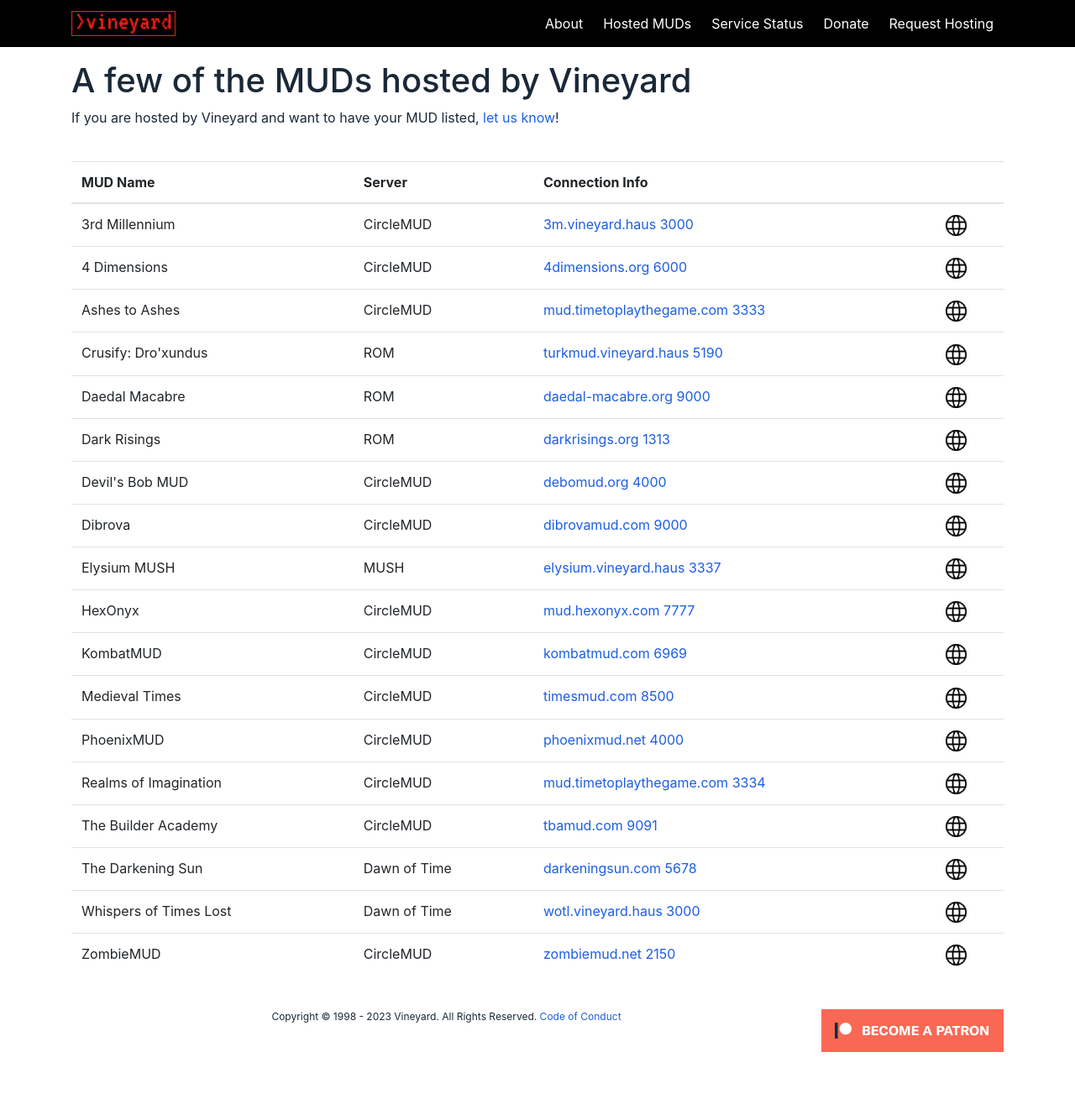
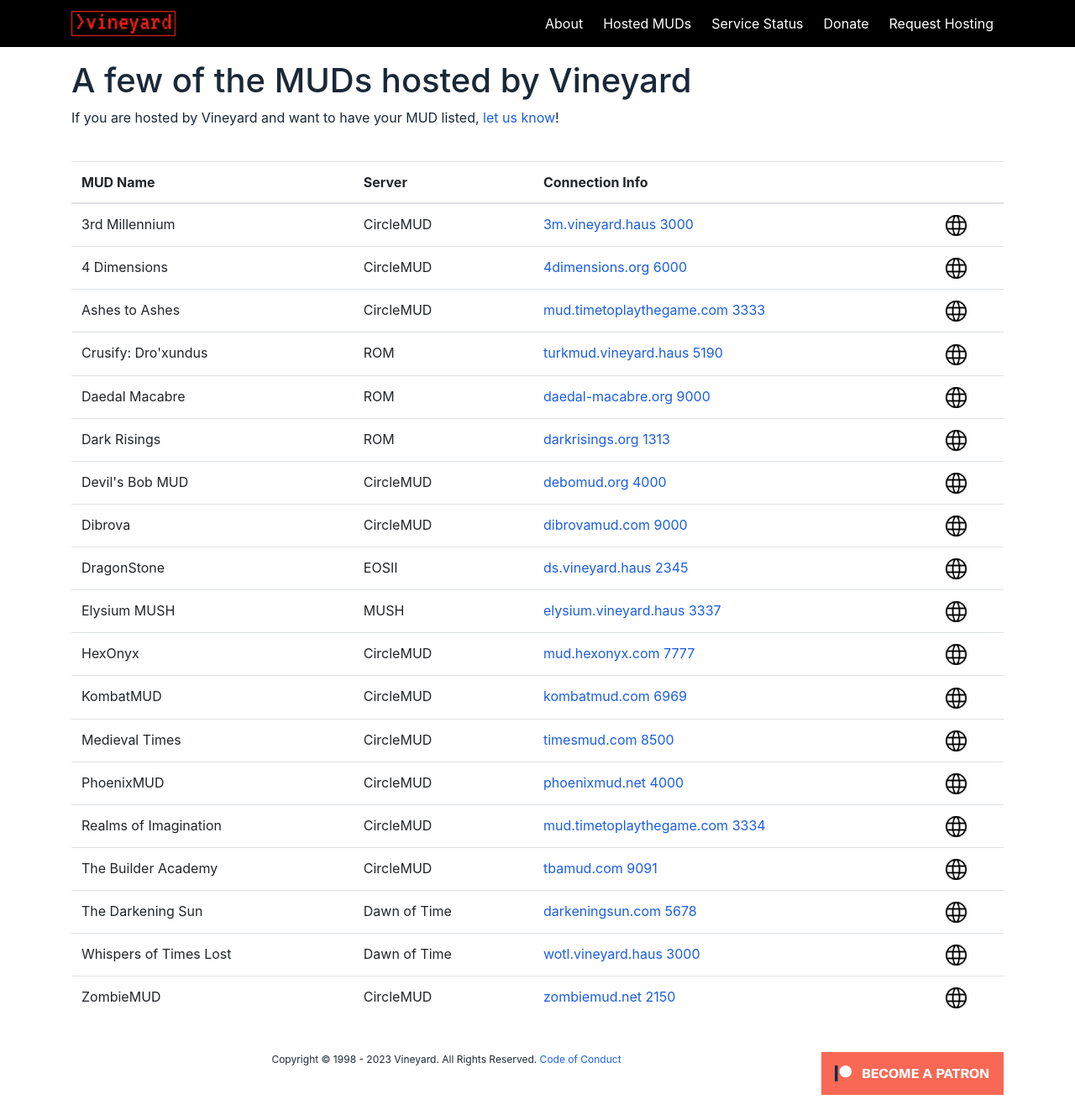
Before and after one commit to vintnerhaus/vineyard.haus, a Jekyll site: the page built from muds.html, in a window 1280 px wide. Shown: the whole page at 84% size. Built offline with Jekyll 4.4.1, drawn with Linux system fonts in a browser that asks for light colours; nearby versions of some CDN libraries; Markdown is read by kramdown in place of the engine named in the settings; before the commit the page ends 1277 px from its top, so only the background shows below that.

Commit message:
Added DragonStone

```diff
--- a/_data/mud_list.json
+++ b/_data/mud_list.json
@@ -121,6 +121,13 @@
       "server_port": "3337",
     },
     {
+      "mud_name": "DragonStone",
+      "server": "EOSII",
+      "site": "ds.vineyard.haus",
+      "server_address": "ds.vineyard.haus",
+      "server_port": "2345",
+    },
+    {
       "mud_name": "Crusify: Dro'xundus",
       "server": "ROM",
       "site": "turkmud.vineyard.haus",
```
